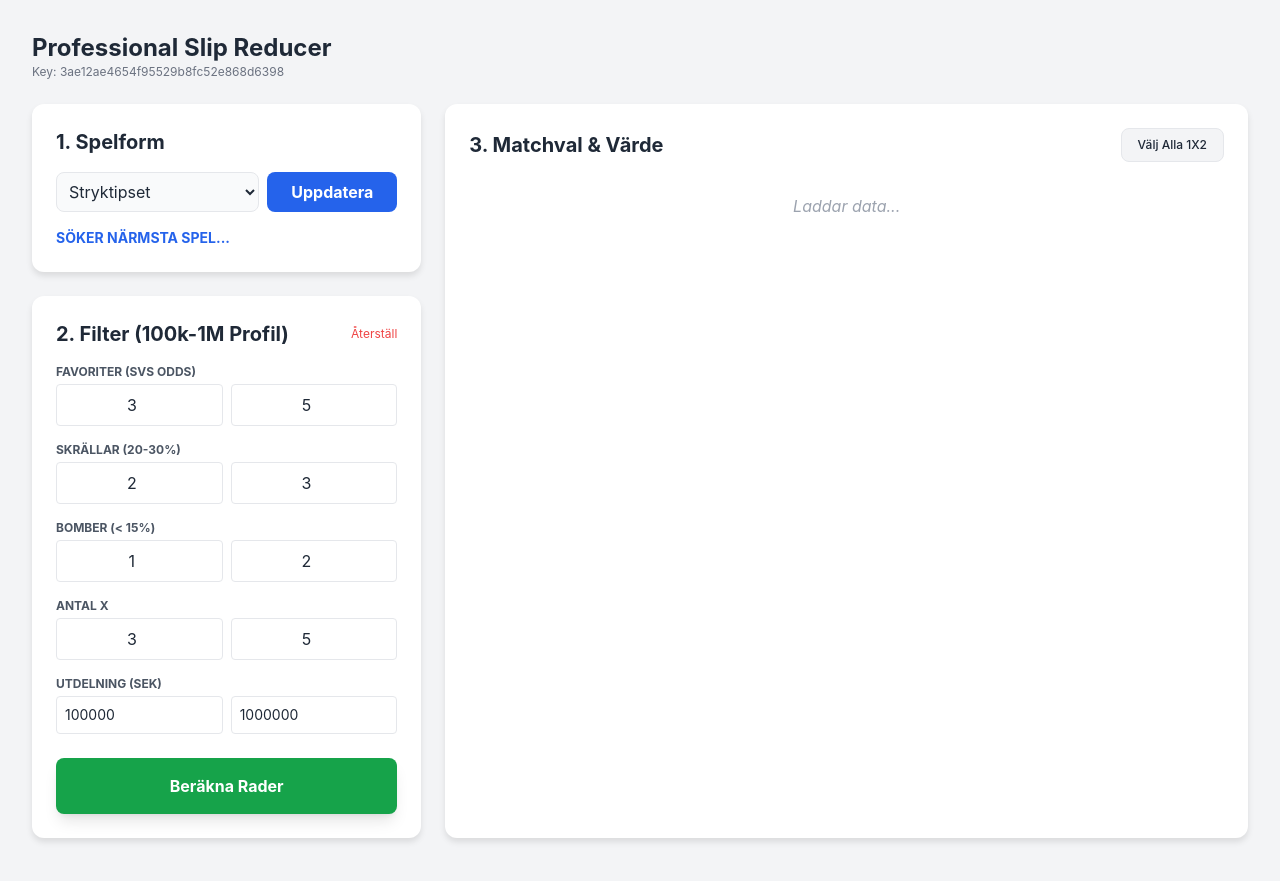
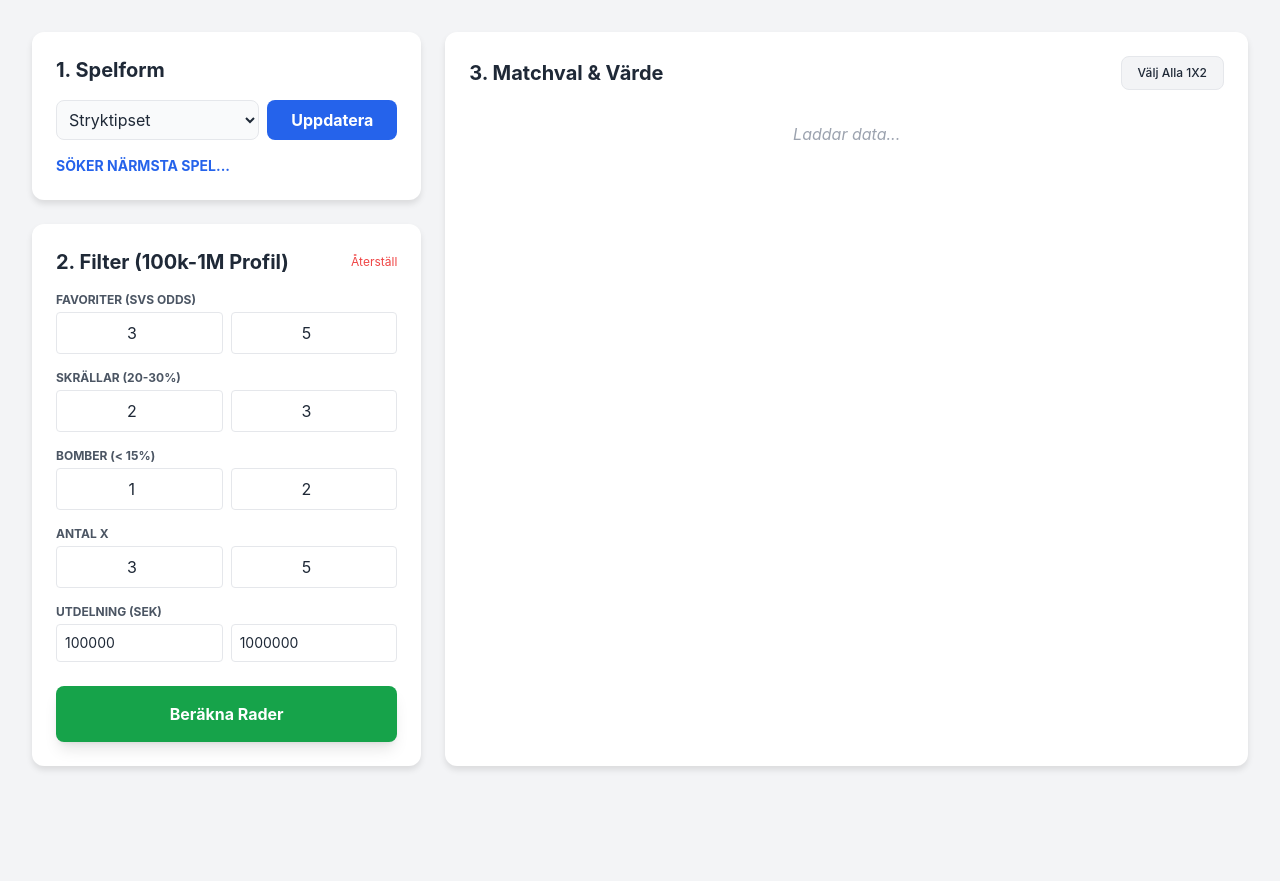
Before and after one commit to mikaelivarsson/mikaelivarsson.github.io, a Jekyll site: the page tips.html, which Jekyll copies as it is, in a window 1280 px wide. Shown: the top 881 px of the page. Built offline with Jekyll 4.4.1, drawn with Linux system fonts in a browser that asks for light colours; nearby versions of some CDN libraries.

Commit message:
Update tips.html

```diff
--- a/tips.html
+++ b/tips.html
@@ -33,12 +33,7 @@
 </head>
 <body class="bg-gray-100 p-4 md:p-8">
     <div class="max-w-7xl mx-auto">
-        <div class="mb-6 flex justify-between items-end">
-            <div>
-                <h1 class="text-2xl font-bold text-gray-800">Professional Slip Reducer</h1>
-                <p class="text-xs text-gray-500">Key: 3ae12ae4654f95529b8fc52e868d6398</p>
-            </div>
-        </div>
+
 
         <main class="grid grid-cols-1 lg:grid-cols-12 gap-6">
             <div class="lg:col-span-4 flex flex-col gap-6">
```
